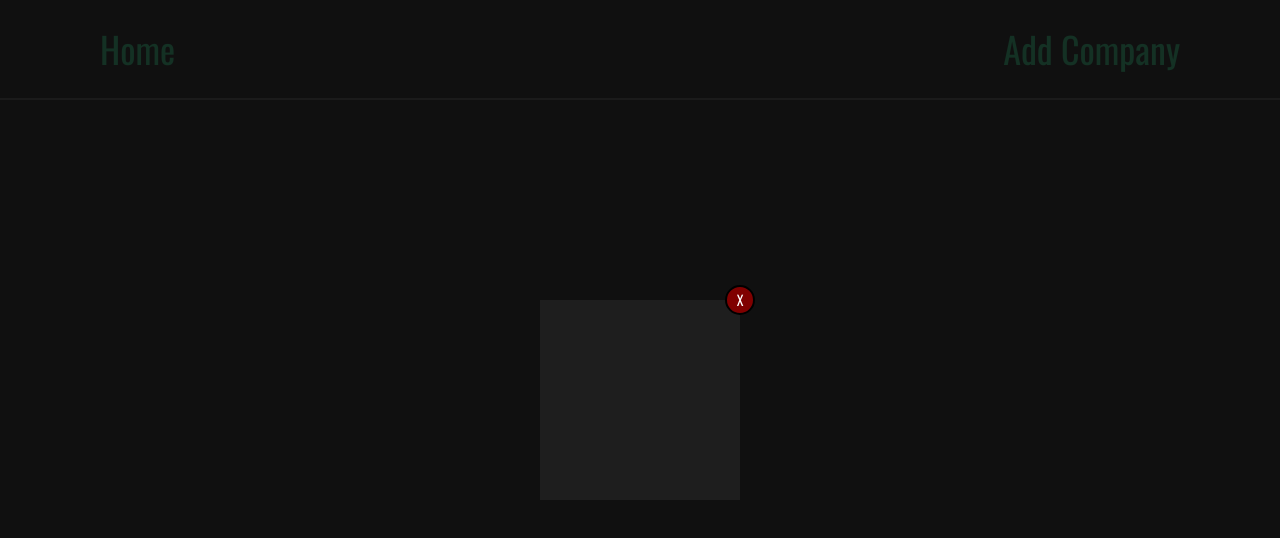
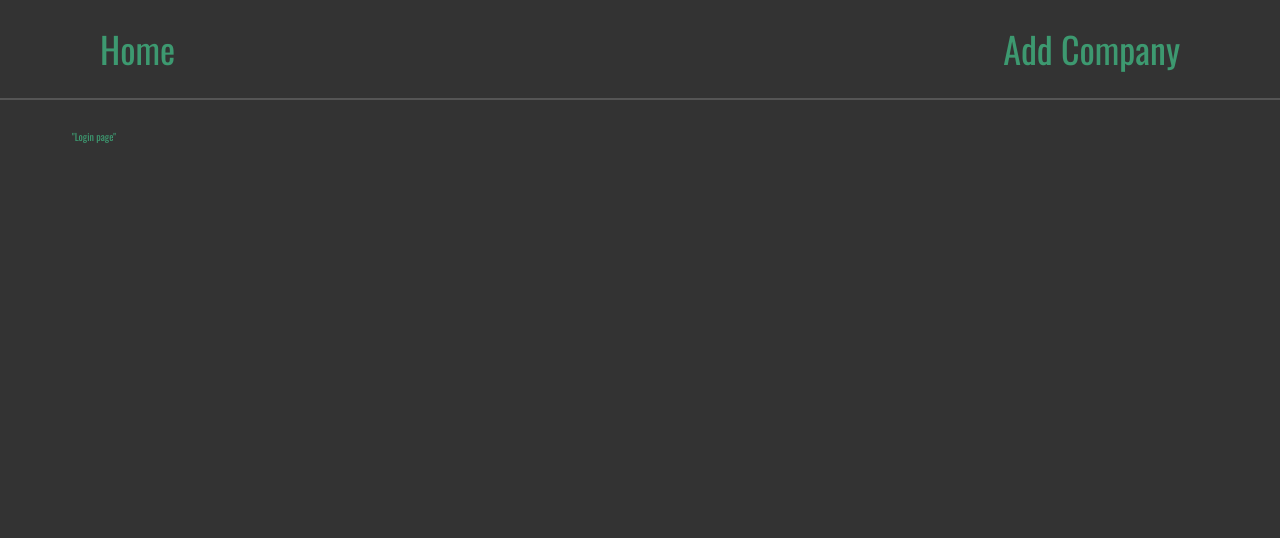
Before and after one commit to fORTAKENN/TeamSync, a React (Vite) app in the folder frontEnd/: page /login in a window 1280 px wide. Shown: the top 538 px of the page. Built offline with nearby package versions, Linux system fonts and the light colour scheme.

Commit message:
added authentication router

```diff
--- a/frontEnd/src/App.jsx
+++ b/frontEnd/src/App.jsx
@@ -1,5 +1,6 @@
 import "./App.css";
-import { Routes, Route } from "react-router-dom";
+import { useContext } from "react";
+import { Routes, Route, Navigate } from "react-router-dom";
 import HomePage from "./pages/HomePage/HomePage";
 import Layout from "./components/Layout/Layout";
 import RegisterCompanyPage from "./pages/RegisterCompanyPage/RegisterCompanyPage";
@@ -7,18 +8,32 @@ import CompanyDetailPage from "./pages/CompanyDetailPage/CompanyDetailPage";
 import AddDepartmentPage from "./pages/AddDepartmentPage/AddDepartmentPage";
 import DepartmentDetailPage from "./pages/DepartmentDetailPage/DepartmentDetailPage";
 import AddEmployeePage from "./pages/AddEmployeePage/AddEmployeePage";
+import AuthContext from "./store/AuthContext";
 
 function App() {
+  const authentication = useContext(AuthContext);
+  if (authentication.user === null) {
+    return (
+      <Layout>
+        <Routes>
+          <Route path="/login" element={<div>"Login page"</div>} />
+          <Route path="*" element={<Navigate to="/login" />} />
+        </Routes>
+      </Layout>
+    );
+  }
   return (
     <Layout>
       <Routes>
         <Route path="/" element={<HomePage />} />
         <Route path="/registerCompany" element={<RegisterCompanyPage />} />
         <Route path="/:companyId" element={<CompanyDetailPage />} />
-        <Route path="/adddepartmentpage" element={<AddDepartmentPage />}/>
-        <Route path="/:companyId/:departmentId" element={<DepartmentDetailPage />} />
+        <Route path="/adddepartmentpage" element={<AddDepartmentPage />} />
+        <Route
+          path="/:companyId/:departmentId"
+          element={<DepartmentDetailPage />}
+        />
         <Route path="/addemployeepage" element={<AddEmployeePage />} />
-
       </Routes>
     </Layout>
   );
```
